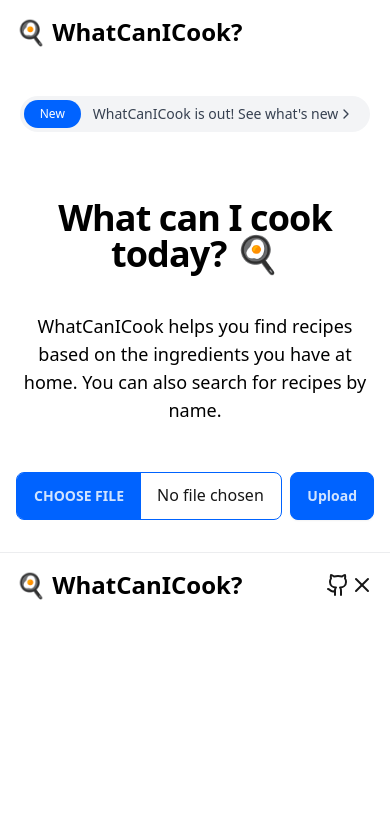
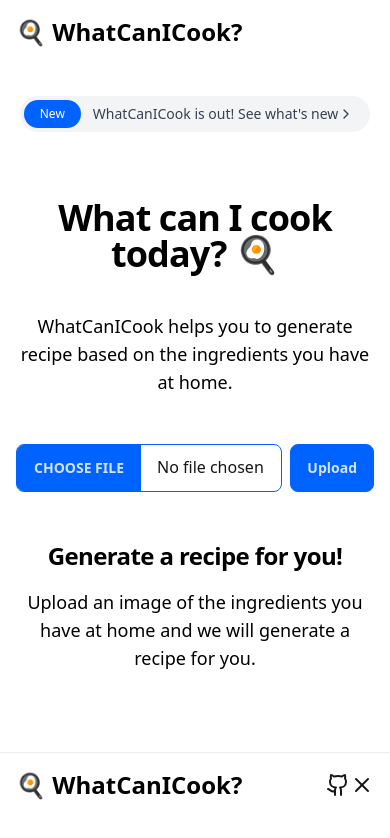
Before and after one commit to JoseChipanaTica/what-can-i-cook-today, a Next.js app: page / in a window 390 px wide. Shown: the top 838 px of the page. Built offline with nearby package versions, Linux system fonts and the light colour scheme.

Commit message:
feat: landing page

```diff
--- a/src/app/components/demo.tsx
+++ b/src/app/components/demo.tsx
@@ -42,20 +42,16 @@ export function DemoPage() {
           accept="image/png, image/jpeg"
           onChange={event => setFile(event.target.files ? event.target.files[0] : null)}
         />
-        <div>
-          <button className="btn btn-primary" onClick={generateRecipe}>
-            Upload
-          </button>
-        </div>
+        {loading ? (
+          <Loading />
+        ) : (
+          <div>
+            <button className="btn btn-primary" onClick={generateRecipe}>
+              Upload
+            </button>
+          </div>
+        )}
       </div>
-
-      {loading && (
-        <>
-          <div className="w-full flex justify-center items-center">
-            <Loading />
-          </div>
-        </>
-      )}
 
       {recipe && (
         <div className="flex flex-col items-center px-4 py-2 md:px-20 md:py-10">
--- a/src/app/components/landing.tsx
+++ b/src/app/components/landing.tsx
@@ -1,7 +1,6 @@
 'use client'
 
 import { ChevronRightIcon, GithubIcon, XIcon } from 'lucide-react'
-import Image from 'next/image'
 import Link from 'next/link'
 
 export function HeroPage() {
@@ -9,8 +8,10 @@ export function HeroPage() {
     <section className="text-white">
       <div className="py-8 px-4 mx-auto max-w-screen-xl text-center lg:py-16 lg:px-12 space-y-10">
         <Link
-          href="#"
-          className="inline-flex justify-between items-center py-1 px-1 pr-4 mb-7 text-sm text-gray-700 bg-gray-100 rounded-full   hover:bg-gray-200"
+          href="https://github.com/JoseChipanaTica/what-can-i-cook-today"
+          target="_blank"
+          className="inline-flex justify-between items-center py-1 px-1 pr-4 mb-7 text-sm
+           text-gray-700 bg-gray-100 rounded-full hover:bg-gray-200 cursor-pointer"
           role="alert"
         >
           <span className="text-xs bg-primary rounded-full text-white px-4 py-1.5 mr-3">New</span>{' '}
@@ -21,8 +22,7 @@ export function HeroPage() {
           What can I cook today? 🍳
         </h1>
         <p className="mb-8 text-lg font-normal lg:text-xl sm:px-16 xl:px-48 text-black">
-          WhatCanICook helps you find recipes based on the ingredients you have at home. You can also search for recipes
-          by name.
+          WhatCanICook helps you to generate recipe based on the ingredients you have at home.
         </p>
       </div>
     </section>
@@ -33,22 +33,11 @@ export function ContentPage() {
   return (
     <section className="">
       <div className="flex flex-col text-center items-center py-8 px-4 mx-auto max-w-screen-xl lg:py-16 lg:px-6">
-        <div className="font-light text-gray-200 sm:text-lg">
-          <h2 className="mb-4 text-2xl tracking-tight font-extrabold text-white">
-            Speak & Practice your speaking skills
-          </h2>
-          <p className="mb-8 text-lg font-normal lg:text-xl sm:px-16 xl:px-48 text-gray-400">
-            SpeakMentor helps you practice your speaking skills by providing feedback on your pronunciation and grammar.
+        <div className="font-light text-black sm:text-lg">
+          <h2 className="mb-4 text-2xl tracking-tight font-extrabold ">Generate a recipe for you!</h2>
+          <p className="mb-8 text-lg font-normal lg:text-xl sm:px-16 xl:px-48">
+            Upload an image of the ingredients you have at home and we will generate a recipe for you.
           </p>
-        </div>
-        <div className="p-4">
-          <Image
-            className="w-full rounded-lg shadow-lg shadow-primary"
-            src="/feature.png"
-            alt="office content 1"
-            width={800}
-            height={600}
-          />
         </div>
       </div>
     </section>
--- a/src/app/page.tsx
+++ b/src/app/page.tsx
@@ -1,13 +1,14 @@
 'use client'
 
 import { DemoPage } from './components/demo'
-import { FooterPage, HeroPage } from './components/landing'
+import { ContentPage, FooterPage, HeroPage } from './components/landing'
 
 export default function Home() {
   return (
     <>
       <HeroPage />
       <DemoPage />
+      <ContentPage />
       <FooterPage />
     </>
   )
```
